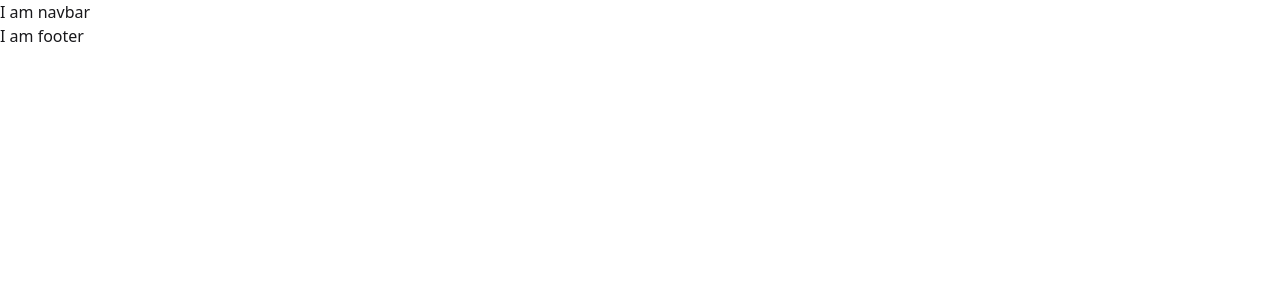
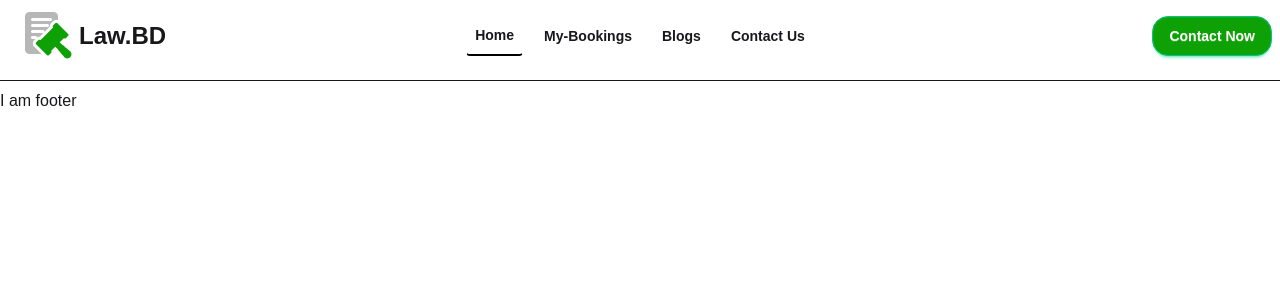
Before and after one commit to Saif-Smran/Law-BD, a React (Vite) app: page / in a window 1280 px wide. Shown: the top 300 px of the page. Built offline with nearby package versions, Linux system fonts and the light colour scheme.

Commit message:
Navbar Complited

```diff
--- a/src/Components/Navbar/Navbar.jsx
+++ b/src/Components/Navbar/Navbar.jsx
@@ -1,9 +1,42 @@
 import React from 'react';
+import { NavLink } from 'react-router';
+import logo from '../../assets/logo.png'
 
 const Navbar = () => {
+
+    const link = <>
+        <NavLink to='/' className='btn btn-ghost p-2'>Home</NavLink>
+        <NavLink to='/bookings' className='btn btn-ghost p-2'>My-Bookings</NavLink>
+        <NavLink to='/blogs'  className='btn btn-ghost p-2'>Blogs</NavLink>
+        <NavLink to='/contact'  className='btn btn-ghost p-2'>Contact Us</NavLink>
+    </>
+
     return (
-        <div>
-            I am navbar
+        <div className='max-w-screen-xl mx-auto bg-base-100'>
+            <div class="navbar  ">
+                <div class="navbar-start">
+                    <div class="dropdown">
+                        <div tabindex="0" role="button" class="btn btn-ghost lg:hidden">
+                            <svg xmlns="http://www.w3.org/2000/svg" class="h-5 w-5" fill="none" viewBox="0 0 24 24" stroke="currentColor"> <path stroke-linecap="round" stroke-linejoin="round" stroke-width="2" d="M4 6h16M4 12h8m-8 6h16" /> </svg>
+                        </div>
+                        <ul
+                            tabindex="0"
+                            class="menu menu-sm dropdown-content bg-base-100 rounded-box z-1 mt-3 w-52 p-2 shadow">
+                            {link}
+
+                        </ul>
+                    </div>
+                    <a class="btn btn-ghost text-2xl space-x-2"><img src={logo} alt="logo" /> Law.BD</a>
+                </div>
+                <div class="navbar-center hidden lg:flex">
+                    <ul class="menu menu-horizontal px-1 space-x-3">
+                        {link}
+                    </ul>
+                </div>
+                <div class="navbar-end">
+                    <a class="btn btn-success text-white rounded-2xl p-4 bg-[#0EA106]">Contact Now</a>
+                </div>
+            </div>
         </div>
     );
 };
--- a/src/Pages/Root/Root.jsx
+++ b/src/Pages/Root/Root.jsx
@@ -5,8 +5,9 @@ import Footer from '../../Components/Footer/Footer';
 
 const Root = () => {
     return (
-        <div>
+        <div className='mulish'>
             <Navbar></Navbar>
+            <hr className='my-2 border-t-1 ' />
             <Outlet></Outlet>
             <Footer></Footer>
         </div>
--- a/src/index.css
+++ b/src/index.css
@@ -6,3 +6,7 @@
 .mulish{
   font-family: 'Mulish', sans-serif;
 }
+
+.active{
+    @apply border-b-2 border-b-black
+}
```
